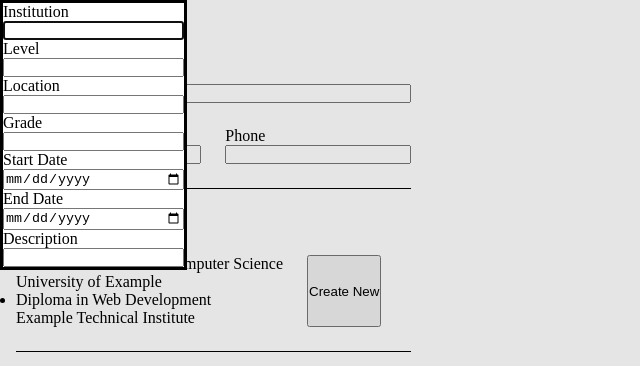
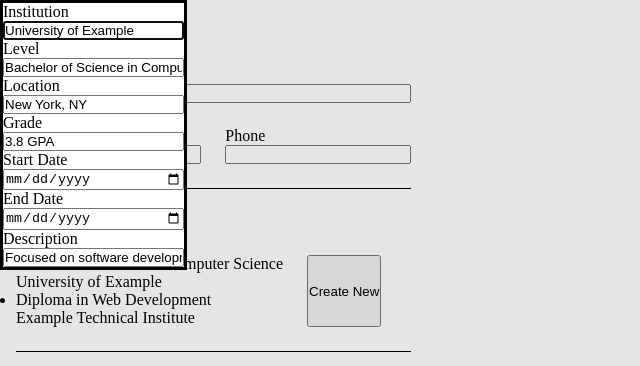
Before and after one commit to aish8la/TOP-React-CV-App, a React (Vite) app: page / in a window 1280 px wide. Both pictures are taken after a click on the item 149 px from the left and 273 px from the top of the page. Shown: the top 366 px of the page, without its empty margins (0-640 px from the left). Built offline with nearby package versions, Linux system fonts and the light colour scheme.

Commit message:
feat(EducationSection): add function to load dialog form data

```diff
--- a/src/components/EducationSection.jsx
+++ b/src/components/EducationSection.jsx
@@ -1,10 +1,25 @@
+import { useState } from "react";
+
 export function EducationSection({ data }) {
+
+    const [currentForm, setCurrentForm] = useState(null);
+
     const dialogRef = "edu-dialog";
 
     function toggleDialog () {
         const dialog = document.getElementById(dialogRef);
         dialog.showModal();
     }
+
+    function loadEducationEntry(uid) {
+        const entry = data.find(entry => {
+            return entry.uid === uid;
+        });
+
+        setCurrentForm({...entry});
+
+    }
+
     return (
         <fieldset>
             <legend>
@@ -14,7 +29,10 @@ export function EducationSection({ data }) {
                 {data.map(entry => {
                     return (
                         <li key={entry.uid}
-                        onClick={toggleDialog}
+                        onClick={() => {
+                            loadEducationEntry(entry.uid);
+                            toggleDialog()
+                        }}
                         >
                             <div>
                                 {entry.level}
@@ -27,43 +45,58 @@ export function EducationSection({ data }) {
                 })}
             </ul>
             <button>Create New</button>
-            <FormDialog dialogId={dialogRef} />
+            <FormDialog dialogId={dialogRef} currentFormData={currentForm} />
         </fieldset>
     )
 }
 
-function FormDialog({ dialogId }) {
+function FormDialog({ dialogId, currentFormData }) {
+
+    let data = {};
+
+    if(!currentFormData) {
+        data.institution = ""
+        data.level = ""
+        data.location = ""
+        data.startDate = ""
+        data.endDate = ""
+        data.grade = ""
+        data.description = ""
+    } else {
+        data = {...currentFormData};
+    }
+
     return (
         //This is a bad idea, use ref for real projects but since it is not covered in TOP at this stage i am using id
         <dialog id={dialogId}>
             <form method='dialog'>
                 <label htmlFor="institution">
                     <span>Institution</span>
-                    <input type="text" id="institution" name="institution"/>
+                    <input type="text" id="institution" defaultValue={data.institution} name="institution"/>
                 </label>
                 <label htmlFor="level">
                     <span>Level</span>
-                    <input type="text" id="level" name="level"/>
+                    <input type="text" id="level" defaultValue={data.level} name="level"/>
                 </label>
                 <label htmlFor="location">
                     <span>Location</span>
-                    <input type="text" id="location" name="location"/>
+                    <input type="text" id="location" defaultValue={data.location} name="location"/>
                 </label>
                 <label htmlFor="grade">
                     <span>Grade</span>
-                    <input type="text" id="grade" name="grade"/>
+                    <input type="text" id="grade" defaultValue={data.grade} name="grade"/>
                 </label>
                 <label htmlFor="startDate">
                     <span>Start Date</span>
-                    <input type="date" id="startDate" name="startDate"/>
+                    <input type="date" id="startDate" defaultValue={data.startDate} name="startDate"/>
                 </label>
                 <label htmlFor="endDate">
                     <span>End Date</span>
-                    <input type="date" id="endDate" name="endDate"/>
+                    <input type="date" id="endDate" defaultValue={data.endDate} name="endDate"/>
                 </label>
                 <label htmlFor="description">
                     <span>Description</span>
-                    <input type="text" id="description" name="description"/>
+                    <input type="text" id="description" defaultValue={data.description} name="description"/>
                 </label>
             </form>
         </dialog>
```
